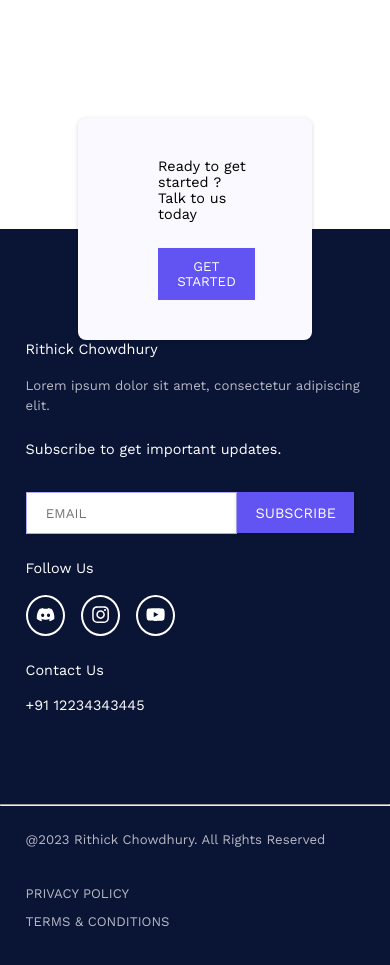
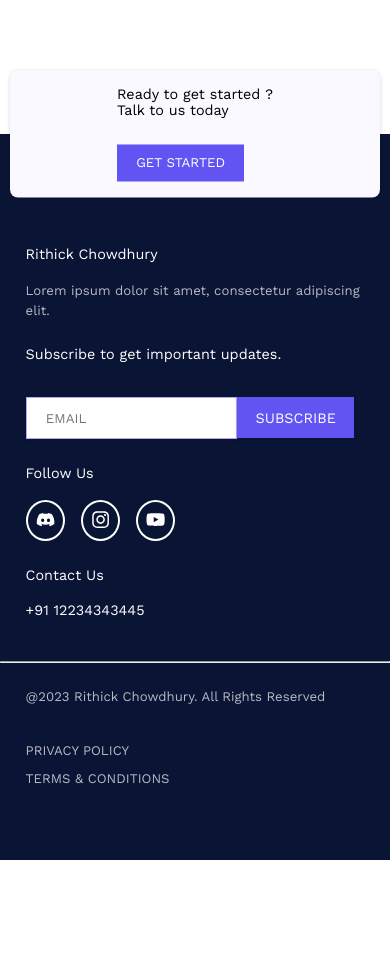
Before and after one commit to Rithick69/Redux-Tutorials, a React (Create React App) app: page /about in a window 390 px wide. Shown: the part 483-1448 px from the top of the page. After the commit the page ends 1343 px from the top, so only its background shows below. Built offline with nearby package versions, Linux system fonts and the light colour scheme.

Commit message:
Made website responsive for mobiles and tabs.

```diff
--- a/src/components/portfolio_website/GlobalStyle.jsx
+++ b/src/components/portfolio_website/GlobalStyle.jsx
@@ -143,6 +143,10 @@ input[type="submit"]{
 
     html{
         font-size: 50%;
+        overflow-x: hidden;
+    }
+    body {
+        overflor-x: hidden;
     }
 
     .grid{
--- a/src/components/portfolio_website/Services.jsx
+++ b/src/components/portfolio_website/Services.jsx
@@ -40,6 +40,7 @@ const Services = () => {
 			border: 0.1rem solid rgb(170 170 170 / 40%);
 			.card-data {
 				padding: 0 2rem;
+				margin: 2rem 0;
 			}
 
 			h3 {
@@ -108,6 +109,15 @@ const Services = () => {
 			.grid-three-column {
 				grid-template-columns: 1fr;
 			}
+			.card-data {
+				margin: 2rem 0;
+			}
+			a {
+				display: flex;
+				justify-content: center;
+				align-item: center;
+				margin: 2rem 0;
+			}
 		}
 	`;
 
--- a/src/components/portfolio_website/reusables/Footer.jsx
+++ b/src/components/portfolio_website/reusables/Footer.jsx
@@ -62,6 +62,26 @@ const Footer = () => {
 				height: 0.1px;
 			}
 		}
+
+		@media (max-width: ${({ theme }) => theme.media.mobile}) {
+			.contact-short {
+				max-width: 95vw;
+				padding: 2rem 0rem;
+				display: flex;
+
+				justify-content: center;
+				align-items: center;
+
+				.grid div:last-child {
+					justify-self: flex-start;
+					align-self: center;
+				}
+			}
+
+			.footer-bottom--section {
+				padding-top: 3rem;
+			}
+		}
 	`;
 	return (
 		<Wrapper>
@@ -71,7 +91,7 @@ const Footer = () => {
 						<h3>Ready to get started ?</h3>
 						<h3>Talk to us today</h3>
 					</div>
-					<div>
+					<div className="contact-short-btn">
 						<NavLink to="/">
 							<Button>Get Started</Button>
 						</NavLink>
```
